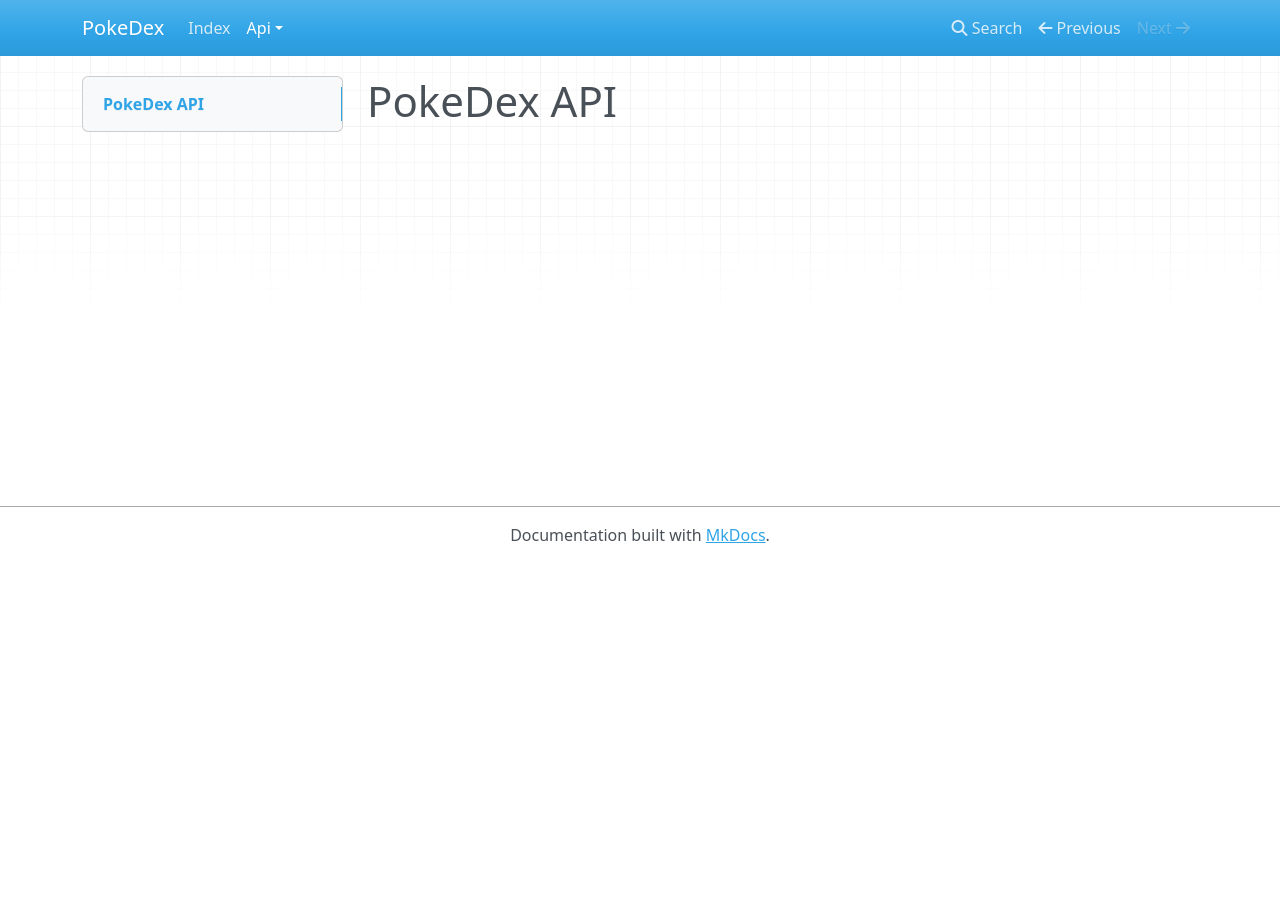
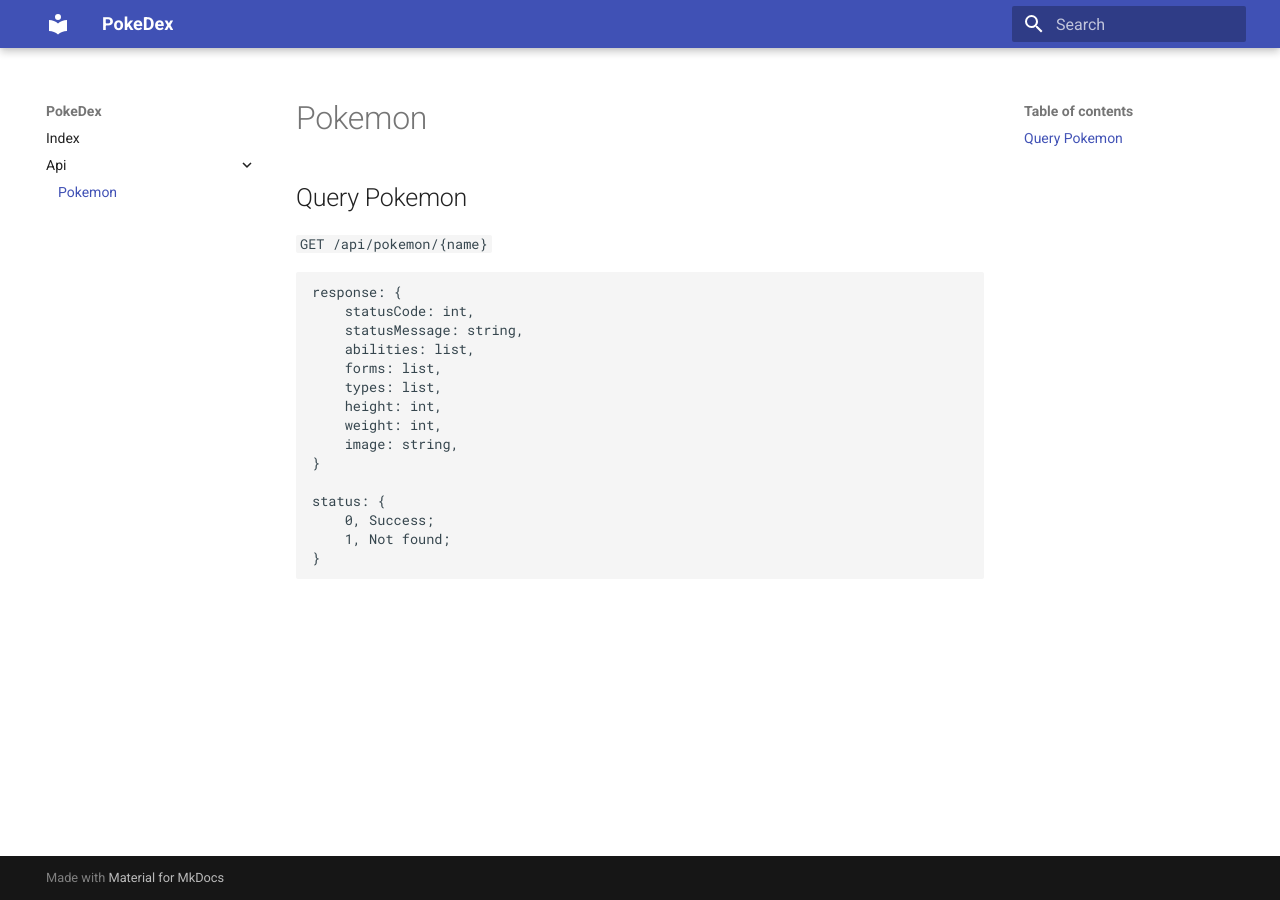
Before and after one commit to esgameco/PokeDex, an MkDocs documentation site: the page built from docs/api/index.md, in a window 1280 px wide. Built offline with MkDocs 1.6.1 and Material for MkDocs 9.7.7, drawn with Linux system fonts in a browser that asks for light colours; nearby versions of some CDN libraries.

````diff
--- a/docs/api/index.md
+++ b/docs/api/index.md
@@ -1 +1,23 @@
-# PokeDex API
+# Pokemon
+
+## Query Pokemon
+
+`GET /api/pokemon/{name}`
+
+```
+response: {
+    statusCode: int,
+    statusMessage: string,
+    abilities: list,
+    forms: list,
+    types: list,
+    height: int,
+    weight: int,
+    image: string,
+}
+
+status: {
+    0, Success;
+    1, Not found;
+}
+```
--- a/mkdocs.yml
+++ b/mkdocs.yml
@@ -2,4 +2,4 @@ site_name: PokeDex
 site_url: https://localhost/docs
 
 theme:
-  name: mkdocs
+  name: material
````
Also changed, not shown: README.md (+2 -3 lines), backend/TODO.md (+6 -0 lines), 5 other files.
